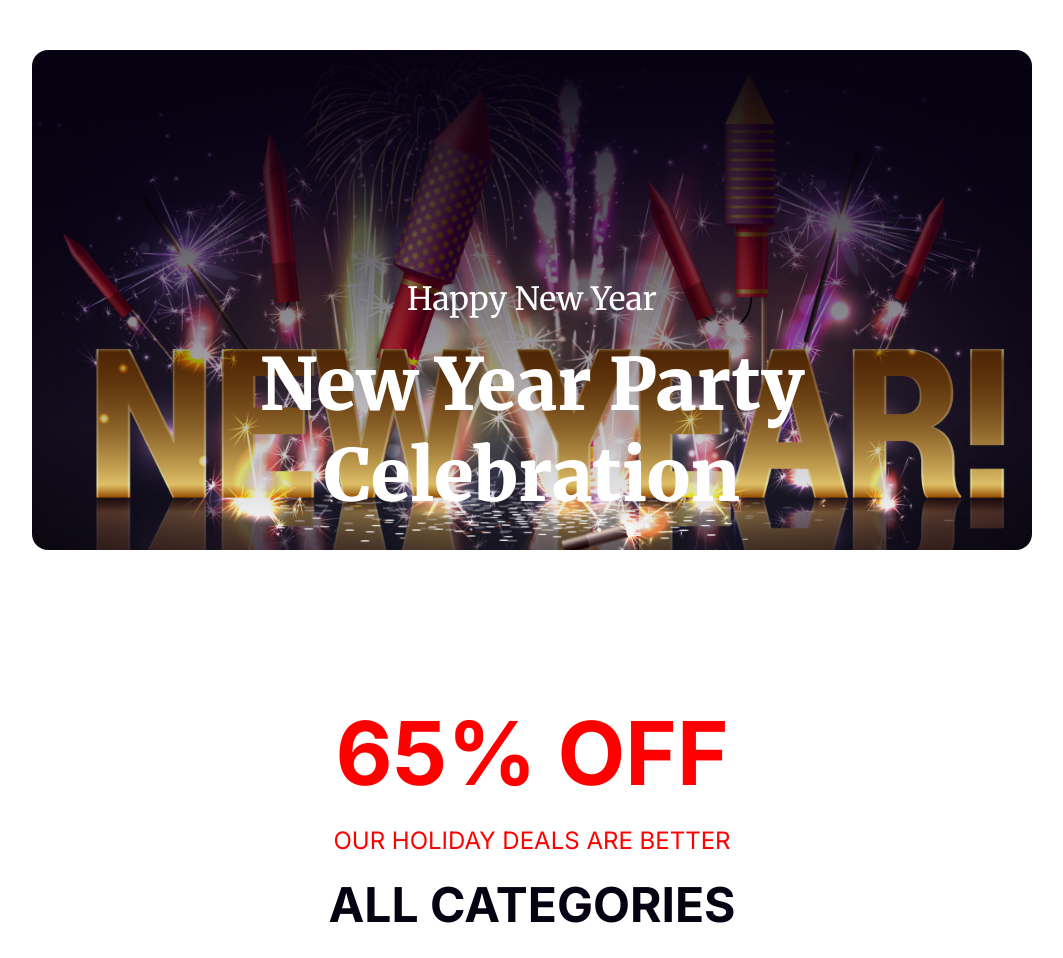
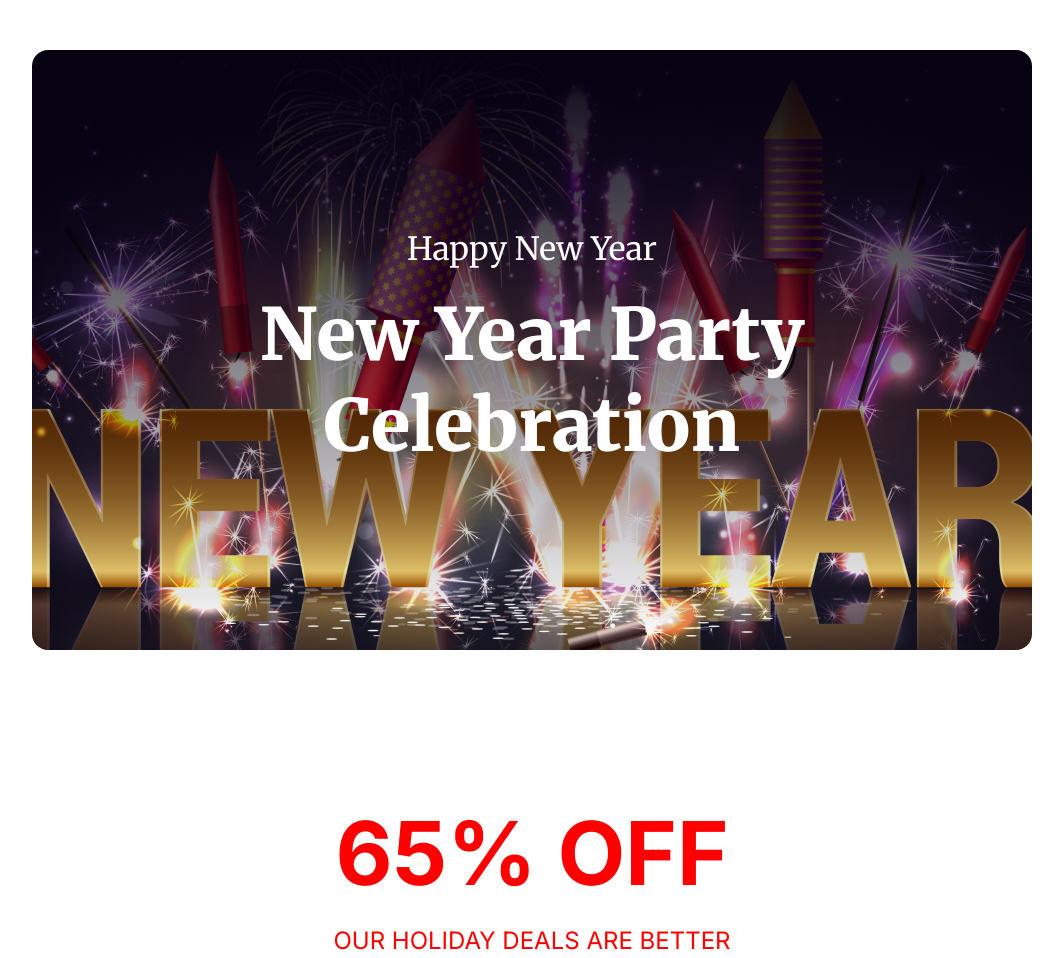
Before and after one commit to Ashraful-Islam-Akash3737/new-year-new-mission, a plain HTML site: page index.html in a window 1280 px wide. Shown: the top 958 px of the page, without its empty margins (108-1171 px from the left). Drawn offline with Linux system fonts and the light colour scheme.

Commit message:
fix the px problem

```diff
--- a/styles/styles.css
+++ b/styles/styles.css
@@ -14,14 +14,14 @@ main {
 header {
     border-radius: 16px;
     background: linear-gradient(180deg, #070211 0%, rgba(7, 2, 17, 0.00) 100%), url("../resources/Banner\ Image.png");
-    height: 500px;
+    height: 600px;
     background-repeat: no-repeat;
     background-size: cover;
     background-position: center bottom;
 }
 
 .banner-container {
-    height: 700px;
+    height: 600px;
     display: flex;
     flex-direction: column;
     justify-content: center;
@@ -85,7 +85,7 @@ header {
 /* second banner section start */
 .second-banner-container {
     background-image: linear-gradient(90deg, #070211 0%, rgba(7, 2, 17, 0.00) 100%), url("../resources/Vectorrr.png");
-    height: 500px;
+    height: 600px;
     background-repeat: no-repeat;
     background-size: cover;
     background-position: center bottom;
```
